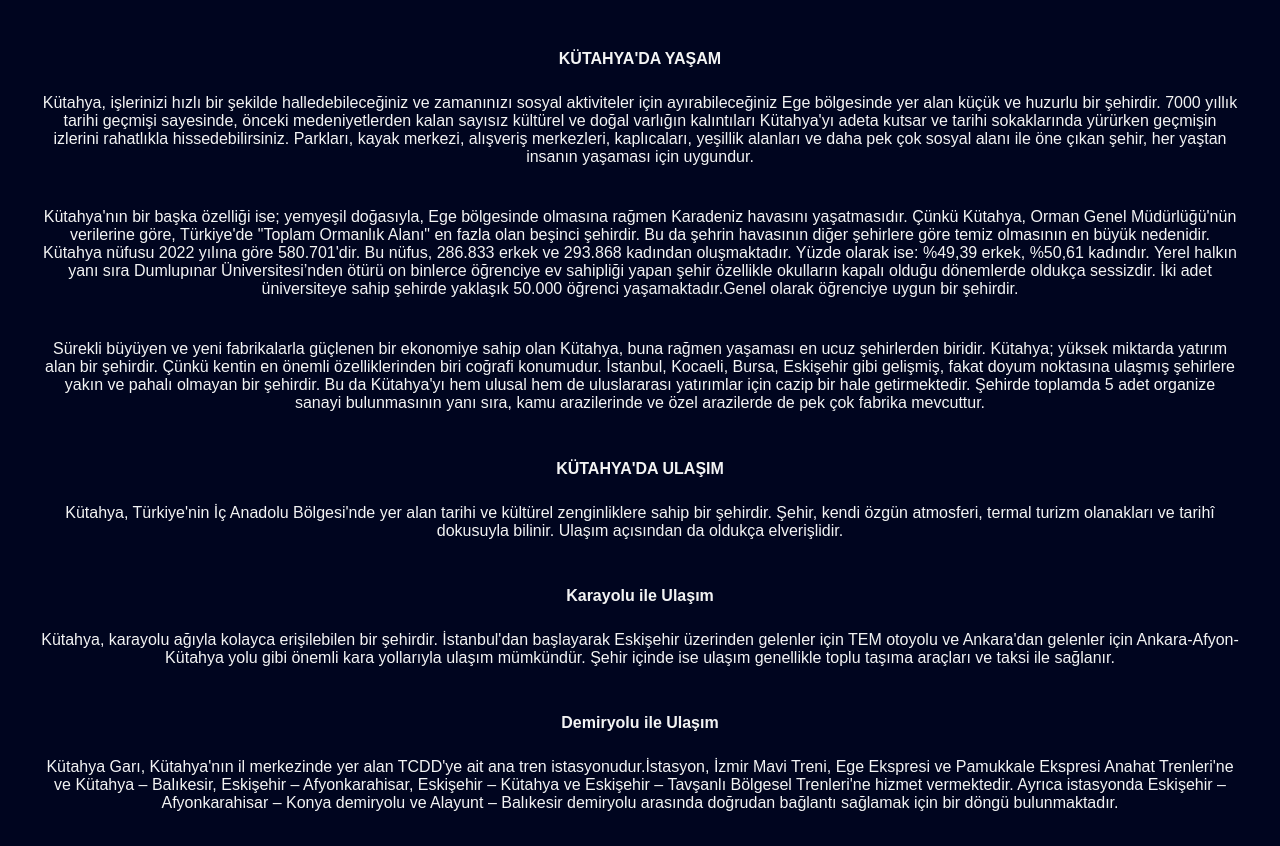
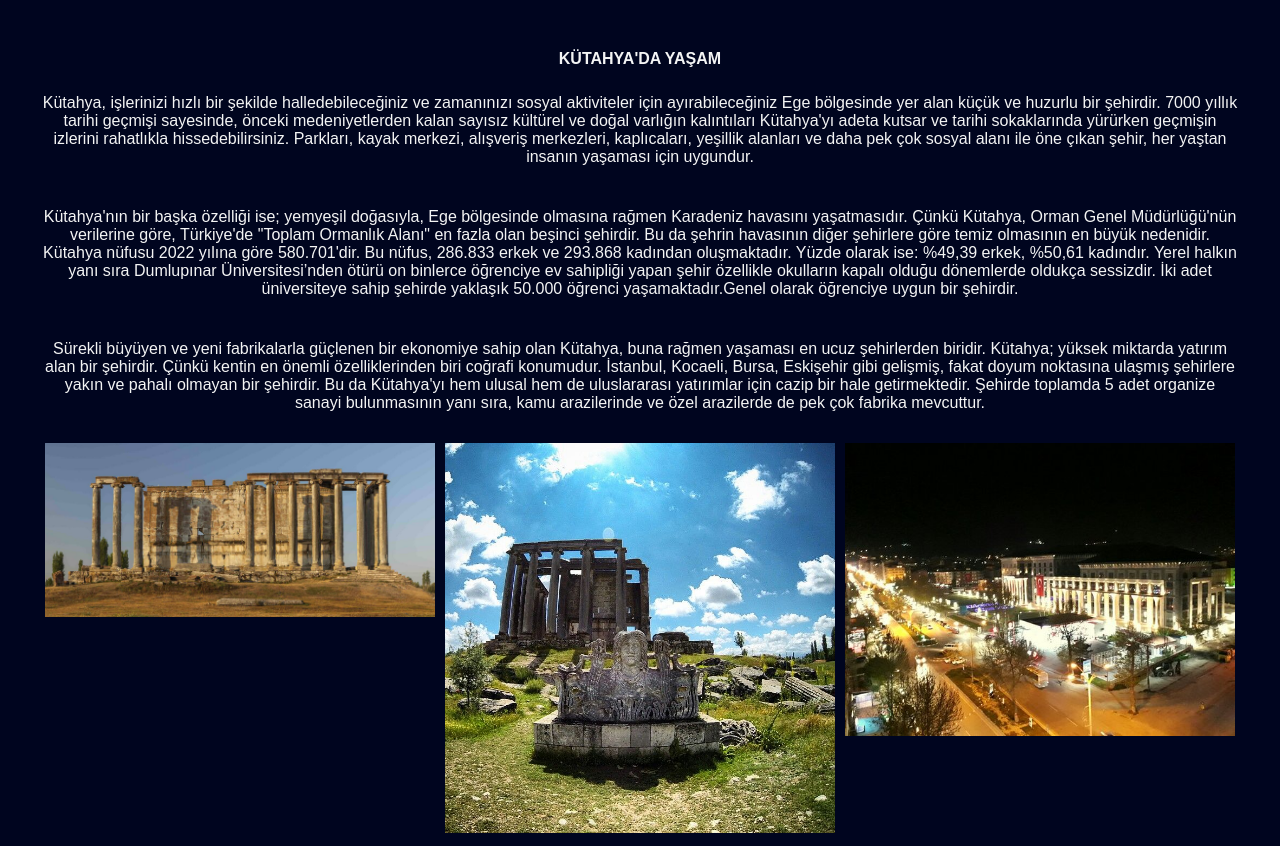
Before and after one commit to mervemlck/Rotamiz_Kutahya, a plain HTML site: page yasam.html in a window 1280 px wide. Shown: the part 106-952 px from the top of the page. Drawn offline with Linux system fonts and the light colour scheme.

```diff
--- a/assests/css/rota.css
+++ b/assests/css/rota.css
@@ -27,6 +27,22 @@
         margin-bottom: 0;
     }
  }
+ * {
+    box-sizing: border-box;
+  }
+
+ .column {
+    float: left;
+    width: 33.33%;
+    padding: 5px;
+  }
+
+  /* Clearfix (clear floats) */
+  .row::after {
+    content: "";
+    clear: both;
+    display: table;
+  }
 
 .btn
 {   padding: 10px 15px;
@@ -113,14 +129,8 @@
     font-weight: 700;
     line-height: 30px; /* 150% */
     cursor: pointer;
-<<<<<<< HEAD
     margin-bottom: 12px;
 
-=======
-
-    margin-bottom: 12px;
-
->>>>>>> 9f2bfc3fc68c9e983da26934def29b8d2029c32b
 }
 
 
--- a/yasam.html
+++ b/yasam.html
@@ -113,7 +113,18 @@
                 Kütahya; yüksek miktarda yatırım alan bir şehirdir. Çünkü kentin en önemli özelliklerinden biri coğrafi konumudur.
                  İstanbul, Kocaeli, Bursa, Eskişehir gibi gelişmiş, fakat doyum noktasına ulaşmış şehirlere yakın ve pahalı olmayan bir şehirdir. Bu da Kütahya'yı hem ulusal hem de uluslararası yatırımlar için cazip bir hale getirmektedir.
                  Şehirde toplamda 5 adet organize sanayi bulunmasının yanı sıra, kamu arazilerinde ve özel arazilerde de pek çok fabrika mevcuttur.</p>
-            <h4>KÜTAHYA'DA ULAŞIM</h4>
+                 <div class="row">
+                    <div class="column">
+                      <img src="assests/img/antik-kent.jpg" alt="Snow" style="width:100%">
+                    </div>
+                    <div class="column">
+                      <img src="assests/img/antikkent.jpeg" alt="Forest" style="width:100%">
+                    </div>
+                    <div class="column">
+                      <img src="assests/img/atatürkbulvarı.jpg" alt="Mountains" style="width:100%">
+                    </div>
+                  </div>
+                 <h4>KÜTAHYA'DA ULAŞIM</h4>
             <p>Kütahya, Türkiye'nin İç Anadolu Bölgesi'nde yer alan tarihi ve kültürel zenginliklere sahip bir şehirdir. Şehir, kendi özgün atmosferi, termal turizm olanakları ve tarihî dokusuyla bilinir. Ulaşım açısından da oldukça elverişlidir.</p>
             <h4>Karayolu ile Ulaşım</h4>
             <p>Kütahya, karayolu ağıyla kolayca erişilebilen bir şehirdir. İstanbul'dan başlayarak Eskişehir üzerinden gelenler için TEM otoyolu ve Ankara'dan gelenler için Ankara-Afyon-Kütahya yolu gibi önemli kara yollarıyla ulaşım mümkündür. Şehir içinde ise ulaşım genellikle toplu taşıma araçları ve taksi ile sağlanır.</p>
```
